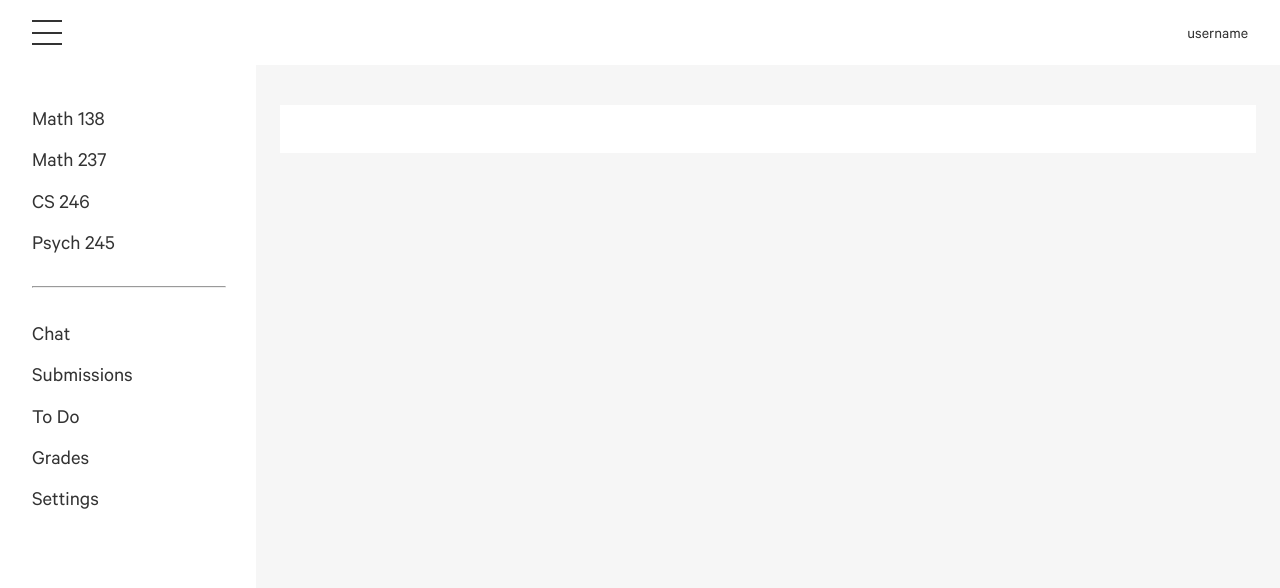
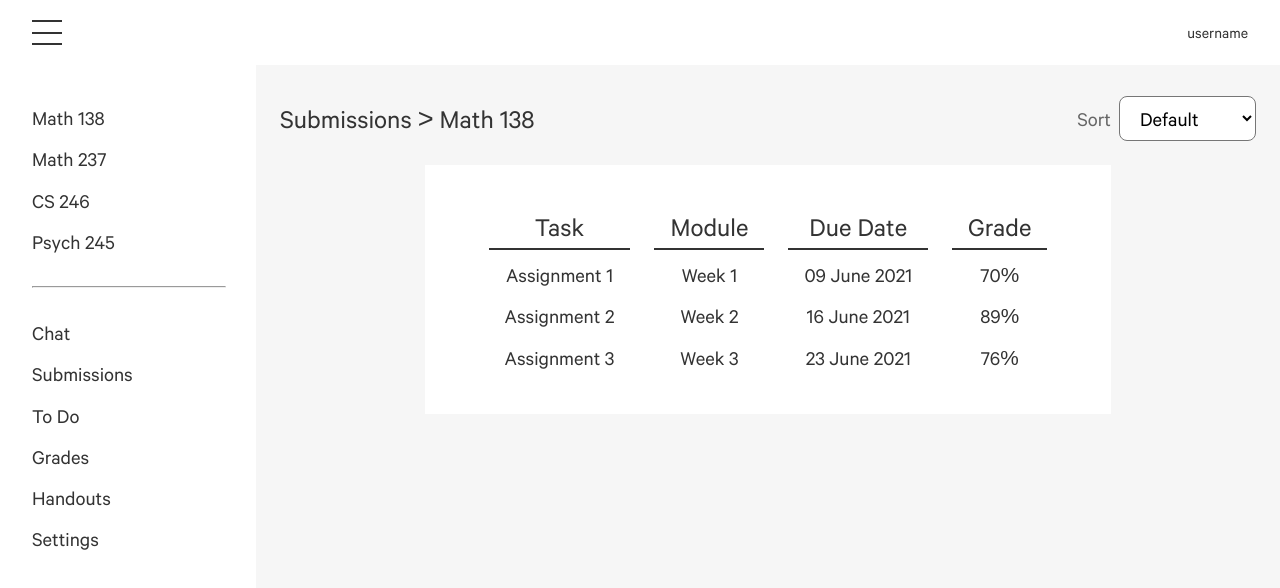
Before and after one commit to GreenEducation/Classroom, a Next.js app: page /submission in a window 1280 px wide. Shown: the top 588 px of the page. Built offline with nearby package versions, Linux system fonts and the light colour scheme.

Commit message:
Created templates for each page

```diff
--- a/components/sidebar.js
+++ b/components/sidebar.js
@@ -14,6 +14,7 @@ export default function Sidebar({ children }) {
       <Link href="submission"><a className={styles.sidebar__link}>Submissions</a></Link>
       <Link href="todo"><a className={styles.sidebar__link}>To Do</a></Link>
       <Link href="grades"><a className={styles.sidebar__link}>Grades</a></Link>
+      <Link href="handouts"><a className={styles.sidebar__link}>Handouts</a></Link>
       <Link href="settings"><a className={styles.sidebar__link}>Settings</a></Link>
     </div>
   )
--- /dev/null
+++ b/components/table.js
@@ -0,0 +1,9 @@
+import styles from './table.module.scss'
+
+export default function Table({ children }) {
+  return (
+    <table className={styles.table}>
+      { children }
+    </table>
+  )
+}
--- /dev/null
+++ b/components/table.module.scss
@@ -0,0 +1,20 @@
+@use '../styles/variables' as *;
+
+.table {
+  border-spacing: 1.5rem 0;
+  margin: 1rem;
+  overflow-x: scroll;
+
+  th {
+    border-bottom: 2px solid $black;
+    padding: 0 1rem;
+    font-size: $h6-font-size;
+    font-weight: 400;
+  }
+
+  td {
+    padding: 0.5rem 1rem 0;
+    font-size: $p-font-size;
+    text-align: center;
+  }
+}
--- a/pages/submission.js
+++ b/pages/submission.js
@@ -1,7 +1,8 @@
 import Head from 'next/head'
 import Layout, { siteTitle } from '../components/layout'
 import Card from '../components/card'
-import styles from './index.module.scss'
+import Table from '../components/table'
+import styles from './submission.module.scss'
 
 export default function Home() {
 
@@ -11,8 +12,49 @@ export default function Home() {
         <title>{siteTitle}</title>
       </Head>
       <div className={styles.container}>
-        <Card>
-
+        <div className={styles.head}>
+          <h6>Submissions {`>`} Math 138</h6>
+          <span>
+            <label className={styles.dropdownLabel} for="sort">Sort</label>
+            <select className={styles.dropdown} name="sort" id="sort">
+              <option value="default">Default</option>
+              <option value="task-type">Task Type</option>
+              <option value="module">Module</option>
+              <option value="due-date">Due Date</option>
+            </select>
+          </span>
+        </div>
+        <Card className={styles.card}>
+          <Table>
+            <thead>
+              <tr>
+                <th>Task</th>
+                <th>Module</th>
+                <th>Due Date</th>
+                <th>Grade</th>
+              </tr>
+            </thead>
+            <tbody>
+              <tr>
+                <td>Assignment 1</td>
+                <td>Week 1</td>
+                <td>09 June 2021</td>
+                <td>70%</td>
+              </tr>
+              <tr>
+                <td>Assignment 2</td>
+                <td>Week 2</td>
+                <td>16 June 2021</td>
+                <td>89%</td>
+              </tr>
+              <tr>
+                <td>Assignment 3</td>
+                <td>Week 3</td>
+                <td>23 June 2021</td>
+                <td>76%</td>
+              </tr>
+            </tbody>
+          </Table>
         </Card>
       </div>
     </Layout>
--- /dev/null
+++ b/pages/submission.module.scss
@@ -0,0 +1,43 @@
+@use '../styles/variables' as *;
+@use "sass:math";
+
+.container {
+  display: flex;
+  flex-direction: column;
+  margin: 1.5rem;
+  justify-content: center;
+  align-items: center;
+}
+
+.head {
+  display: flex;
+  flex-direction: row;
+  justify-content: space-between;
+  align-items: center;
+  width: 100%;
+}
+
+.card {
+  display: flex;
+  justify-content: flex-start;
+  align-items: center;
+  width: fit-content;
+  overflow-x: scroll;
+  max-width: calc(100vw - 6rem);
+}
+
+.dropdown {
+  padding: 0.5rem 1rem;
+  background: $white;
+  border-radius: 0.5rem;
+  font-family: $font-family;
+  font-size: $p-font-size;
+  outline: 0;
+}
+
+.dropdownLabel {
+  font-family: $font-family;
+  font-size: $p-font-size;
+  padding: 0.5rem;
+  color: $gray;
+}
```
Also changed, not shown: pages/settings.js (added).
